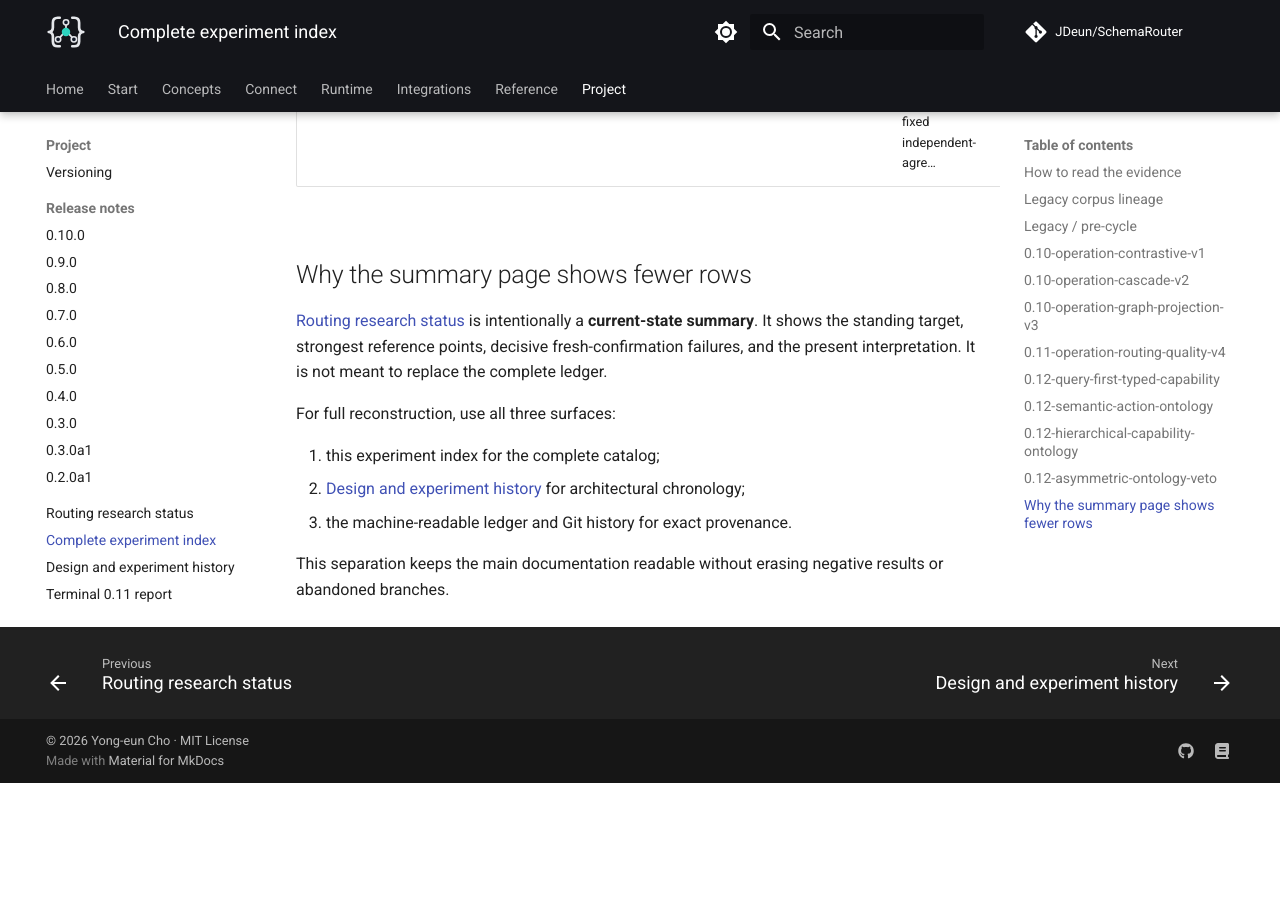
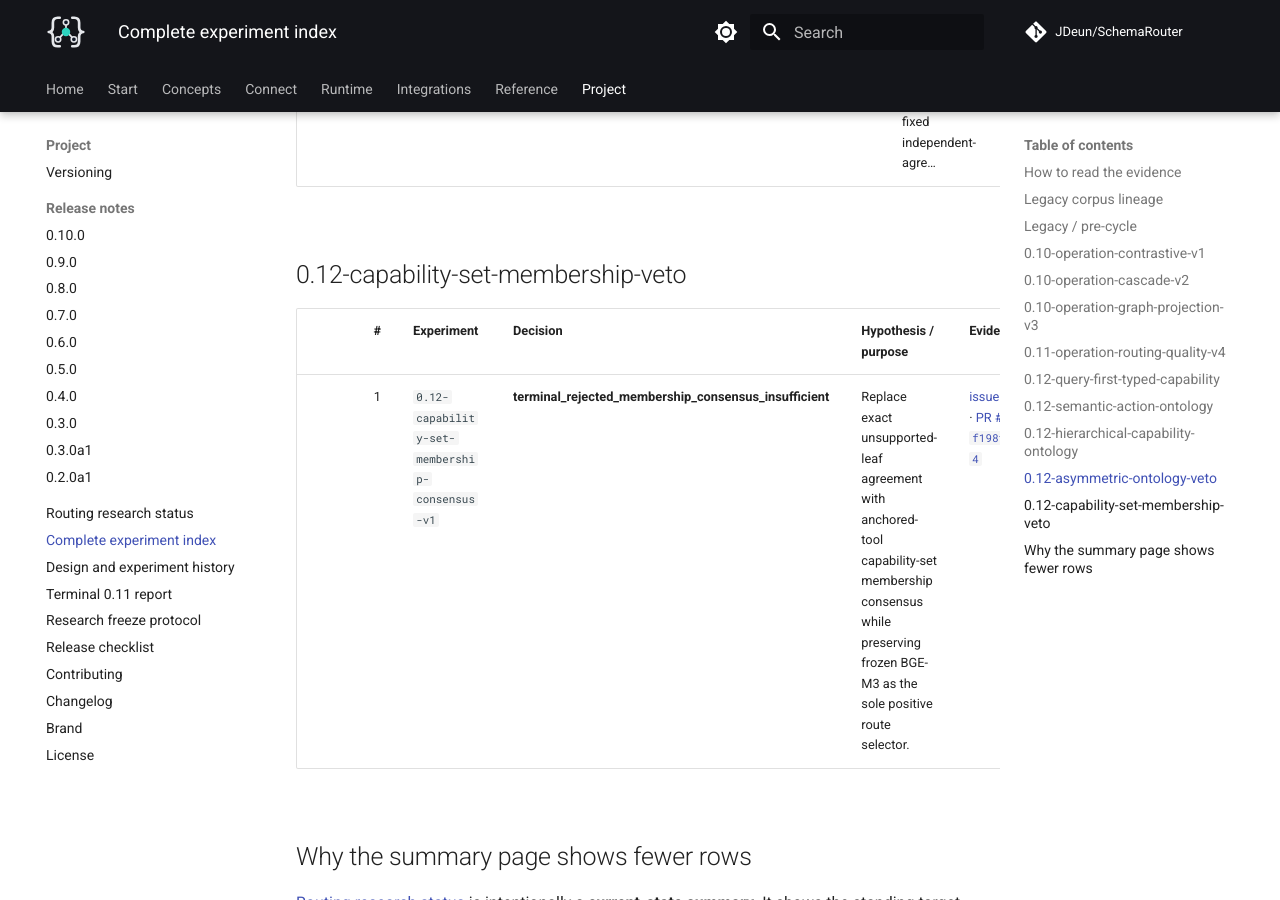
Before and after one commit to JDeun/SchemaRouter, an MkDocs documentation site: the page built from docs/research/experiment-index.md, in a window 1280 px wide and 900 px high, scrolled down 14634 px. Built offline with MkDocs 1.6.1 and Material for MkDocs 9.7.7, drawn with Linux system fonts in a browser that asks for light colours; comment, search, counter and statistics services are not loaded; before the commit the page ends 15417 px from its top, so only the background shows below that.

Commit message:
docs: refresh experiment index through capability-set veto

```diff
--- a/docs/research/experiment-index.md
+++ b/docs/research/experiment-index.md
@@ -156,6 +156,12 @@
 | ---: | --- | --- | --- | --- |
 | 1 | `0.12-asymmetric-ontology-veto-v1` | **terminal_rejected_high_precision_low_recall_asymmetric_veto** | Preserve the frozen BGE-M3 raw top-1 as the sole positive route selector and use ontology evidence only as an asymmetric unsupported-membership veto under a fixed independent-agre… | [issue #358](https://github.com/JDeun/SchemaRouter/issues/358) · [PR #360](https://github.com/JDeun/SchemaRouter/pull/360) · [`759359882c`](https://github.com/JDeun/SchemaRouter/commit/759359882c3deb1be310fc540bbb1780b1543885) |
 
+## 0.12-capability-set-membership-veto
+
+| # | Experiment | Decision | Hypothesis / purpose | Evidence |
+| ---: | --- | --- | --- | --- |
+| 1 | `0.12-capability-set-membership-consensus-v1` | **terminal_rejected_membership_consensus_insufficient** | Replace exact unsupported-leaf agreement with anchored-tool capability-set membership consensus while preserving frozen BGE-M3 as the sole positive route selector. | [issue #363](https://github.com/JDeun/SchemaRouter/issues/363) · [PR #364](https://github.com/JDeun/SchemaRouter/pull/364) · [`f198f896c4`](https://github.com/JDeun/SchemaRouter/commit/f198f896c44860c27ce14b4c88200096ef0b754f) |
+
 ## Why the summary page shows fewer rows
 
 [Routing research status](routing-status.md) is intentionally a **current-state summary**. It shows
```
